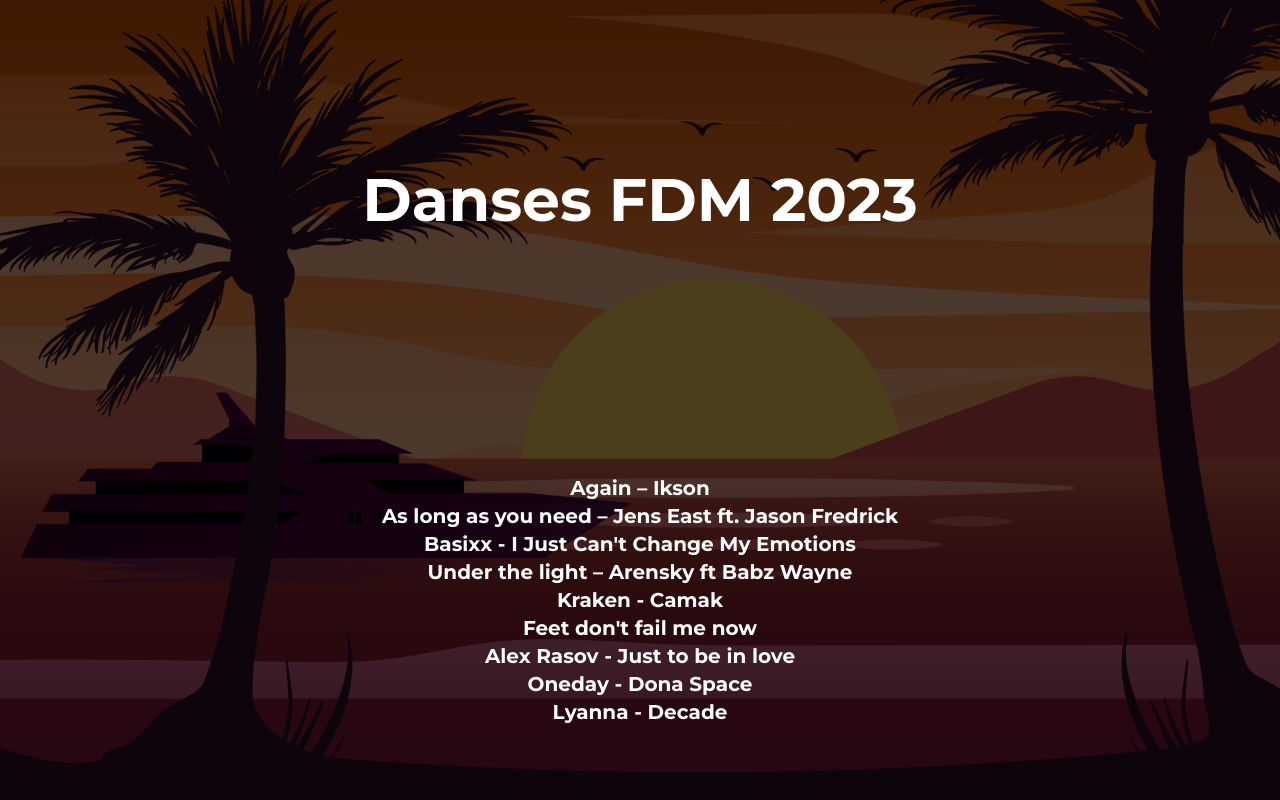
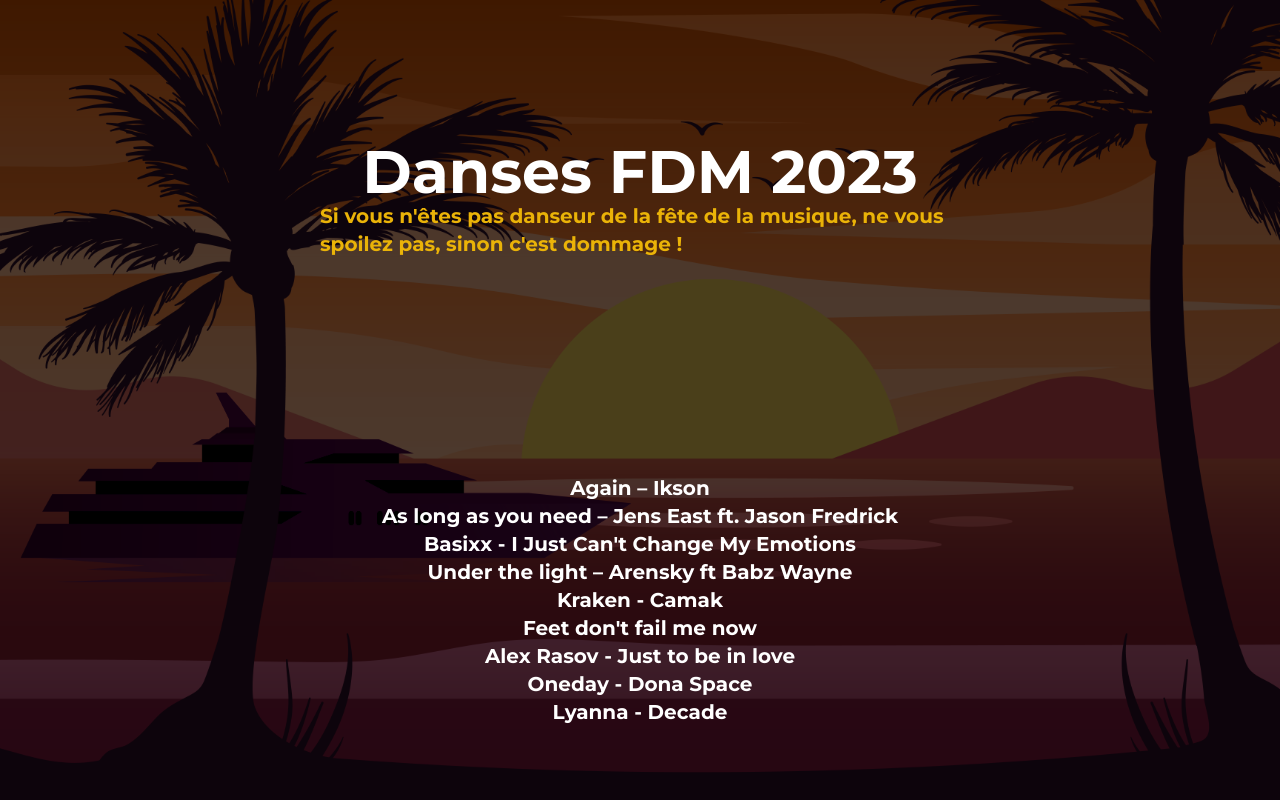
Before and after one commit to Wiibleyde/wiibleyde.github.io, a plain HTML site: page fdm2023/index.html in a window 1280 px wide. Drawn offline with nearby package versions, Linux system fonts and the light colour scheme.

```diff
--- a/fdm2023/index.html
+++ b/fdm2023/index.html
@@ -21,6 +21,7 @@
             <div class="flex flex-col items-center justify-center h-full">
                 <div class="flex flex-col items-center justify-center w-1/2 h-1/2">
                     <h1 class="text-6xl font-bold text-white">Danses FDM 2023</h1>
+                    <p class="text-xl font-bold text-yellow-500">Si vous n'êtes pas danseur de la fête de la musique, ne vous spoilez pas, sinon c'est dommage !</p>
                 </div>
                 <div id="dances" class="flex flex-col items-center justify-center w-1/2 h-1/2">
                     <h3 class="text-xl font-bold text-white transition duration-300 ease-in-out transform hover:scale-105">
```
Also changed, not shown: index.html (+1 -1 lines).
